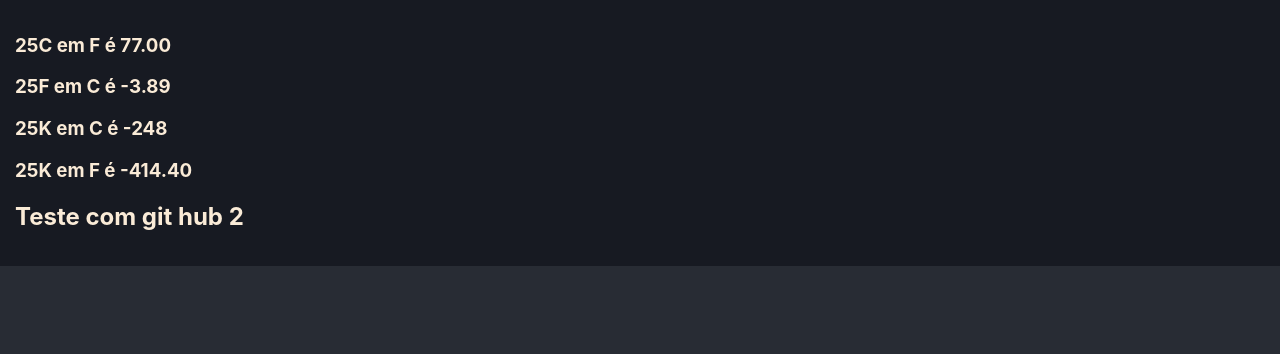
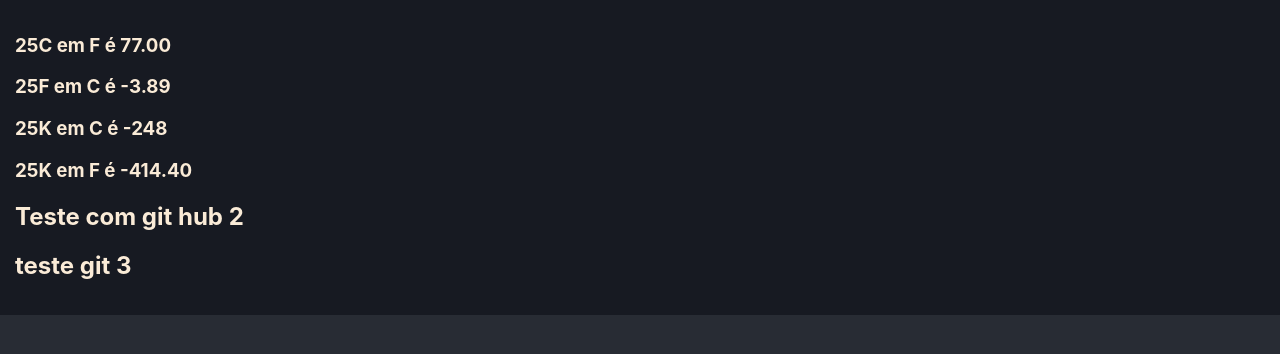
Before and after one commit to eromeromerom/PIW2023.1, a React (Create React App) app: page / in a window 1280 px wide. Shown: the top 354 px of the page. Built offline with nearby package versions, Linux system fonts and the light colour scheme.

Commit message:
teste git 3

```diff
--- a/src/components/atividade00/03Temperatura.jsx
+++ b/src/components/atividade00/03Temperatura.jsx
@@ -17,6 +17,7 @@ const Temperatura = () => {
            <h3>25K em C é {KtoCF(25).celsius}</h3>
            <h3>25K em F é {KtoCF(25).fahrenheit}</h3>
            <h2>Teste com git hub 2 </h2>
+           <h2>teste git 3 </h2>
         </div>
     )
 
```
